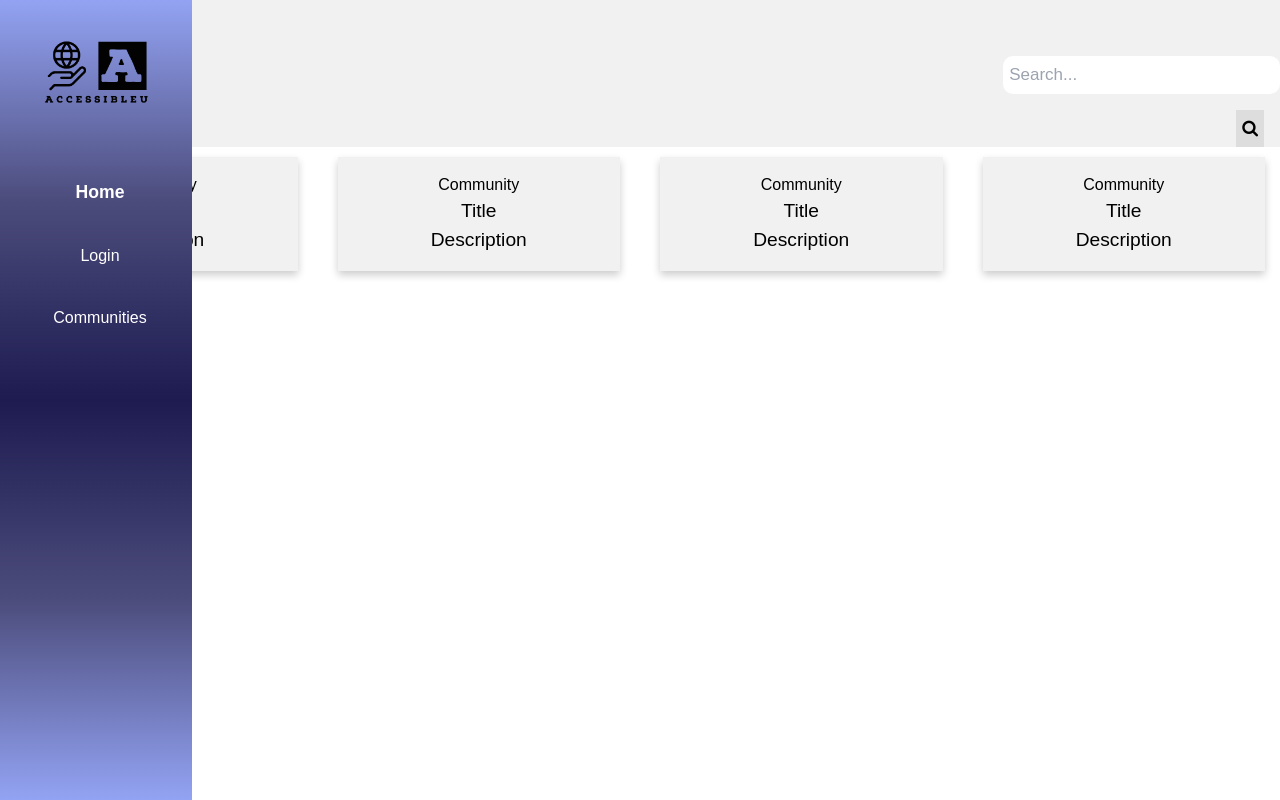
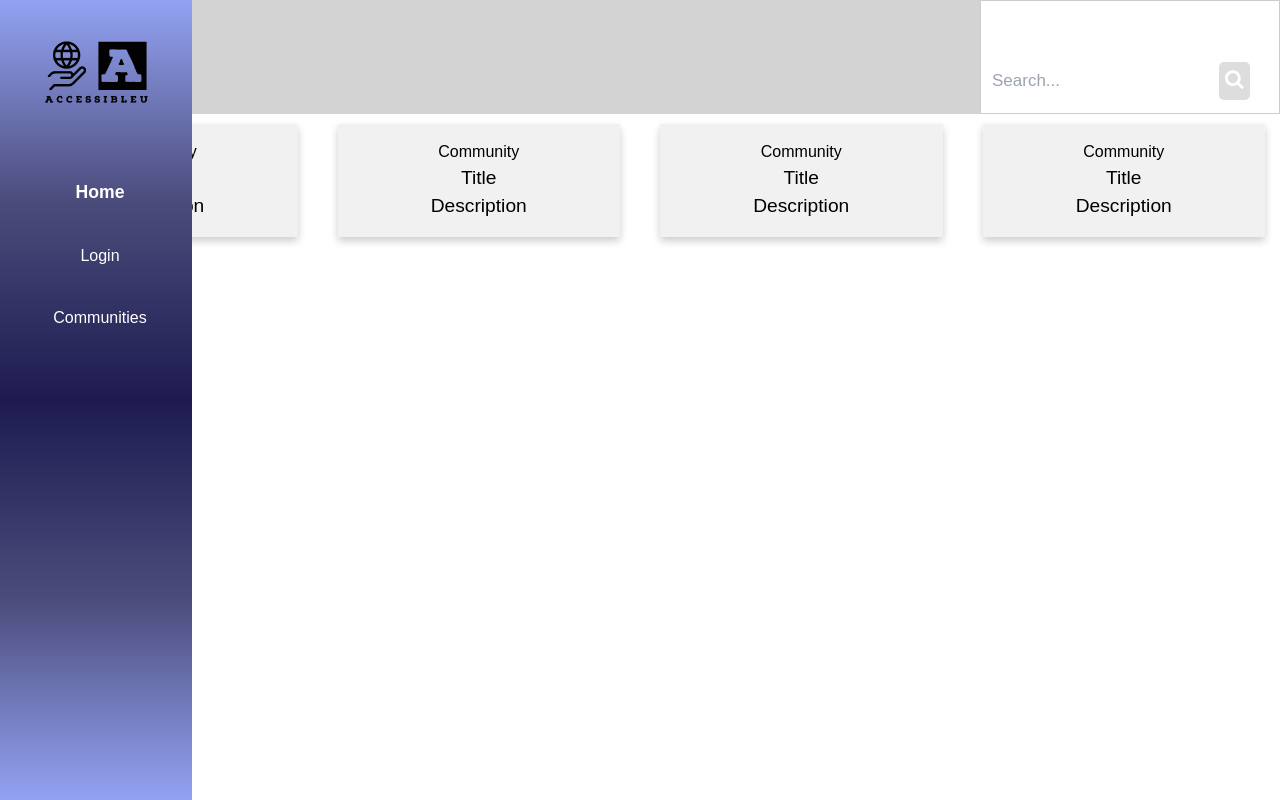
Before and after one commit to MichaelCut24/Wicked-Lieutenants-Work-Space, a React (Create React App) app in the folder accessibleu/: page / in a window 1280 px wide. Built offline with nearby package versions, Linux system fonts and the light colour scheme; the HTML template or start-up script is replaced by a standard one.

Commit message:
Search bar
Worked on sizing the search bar

```diff
--- a/accessibleu/src/pages/Home.css
+++ b/accessibleu/src/pages/Home.css
@@ -2,21 +2,68 @@
 
 .header {
 overflow: hidden;
-background-color: #f1f1f1;
+background-color: lightgray;
 }
 
-.header a {
-float: left;
-display: block;
-color: black;
-text-align: center;
-padding: 14px 16px;
-text-decoration: none;
-font-size: 17px;
+.header a.logo {
+  font-size: 25px;
+  font-weight: bold;
 }
 
+.header-right {
+  float: right;
+}
+
+/* Basic styles for the search bar and icon */
 .header .search-container {
+  display: flex;
   float: right;
+  align-items: center;
+  background-color: white;
+  border: 1px solid #ccc;
+  border-radius: 1px;
+  padding: 5px;
+  width: 300px;
+}
+
+button[type="submit"] {
+  background-color: #333;
+  color: #fff;
+  border: none;
+  border-radius: 5px;
+  padding: 10px 15px;
+  cursor: pointer;
+  transition: background-color 0.3s;
+}
+
+button[type="submit"]:hover {
+  background-color: #555;
+}
+
+input[type="text"] {
+  border: none;
+  outline: none;
+  width: 80%;
+  padding: 10px;
+  background-color: transparent;
+  font-size: 16px;
+}
+
+/* Add the Font Awesome library for the search icon */
+i.fa {
+  font-size: 20px;
+}
+
+/* Styles for displaying search results */
+#search-results {
+  display: none;
+  padding: 10px;
+  background-color: #f2f2f2;
+  border: 1px solid #ccc;
+  border-radius: 5px;
+  position: absolute;
+  width: 300px;
+  z-index: 1;
 }
 
 .header input[type=text] {
@@ -47,10 +94,6 @@ font-size: 17px;
 .header a.active {
 background-color: dodgerblue;
 color: white;
-}
-
-.header-right {
-float: center;
 }
 
 body {
--- a/accessibleu/src/pages/Home.js
+++ b/accessibleu/src/pages/Home.js
@@ -8,7 +8,7 @@ function Home(){
         <div class="header-right">
           <div class="search-container">
             <form action="/action_page.php">
-              <input type="text" placeholder="Search..." name="search"></input>
+            <input type="text" placeholder="Search..." name="search"></input>
               <button type="submit">
                   <i class="fa fa-search"></i>
                   <link rel="stylesheet" href="https://cdnjs.cloudflare.com/ajax/libs/font-awesome/4.7.0/css/font-awesome.min.css"></link>
@@ -55,4 +55,5 @@ function Home(){
   );
 }
 
+
 export default Home;
```
